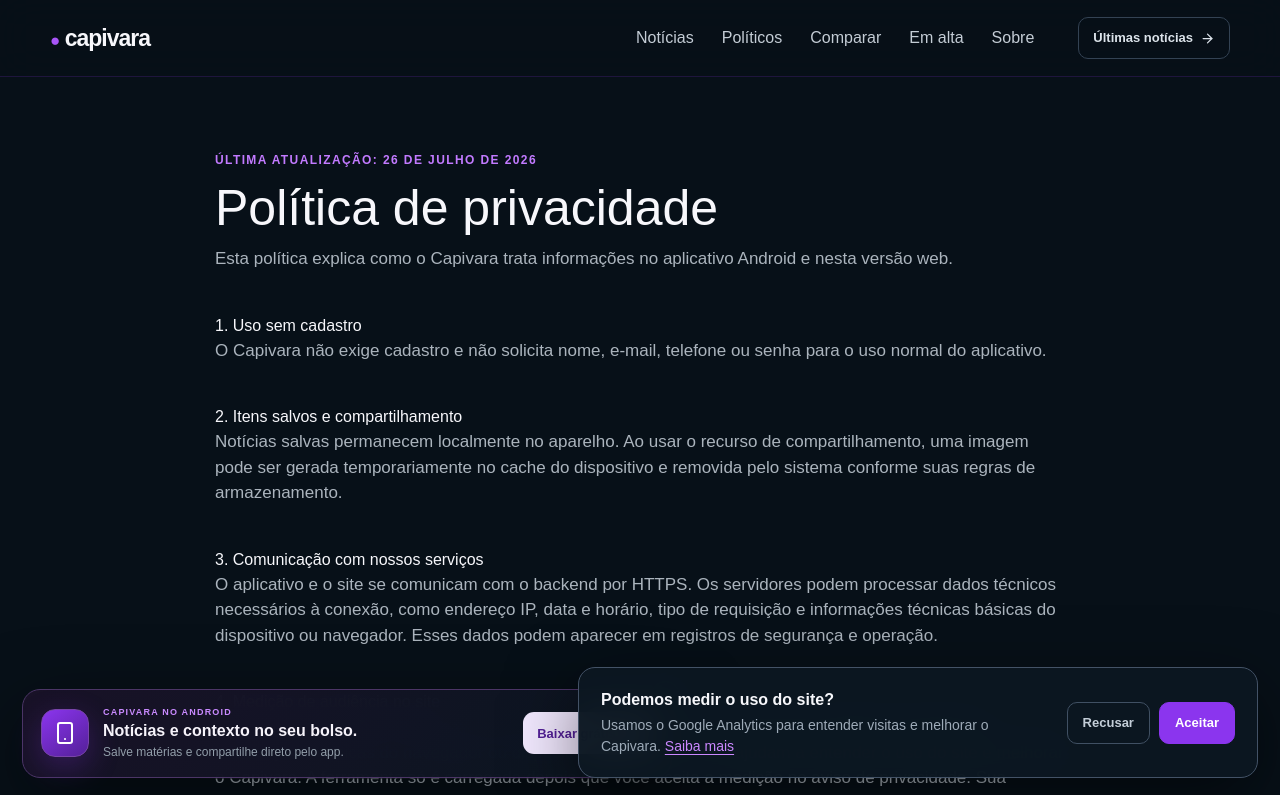
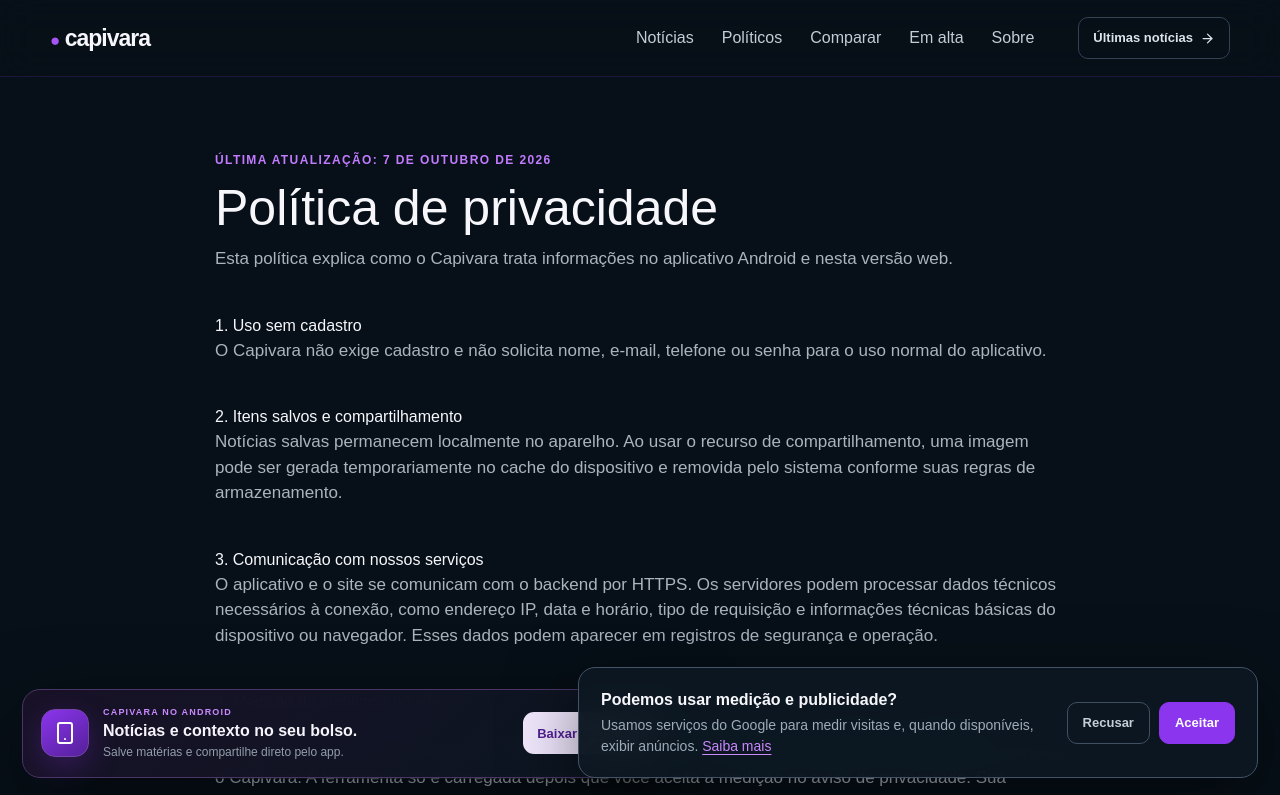
Before and after one commit to LuanCosta/web-capivara, a Next.js app: page /politica-de-privacidade in a window 1280 px wide. Shown: the top 795 px of the page. Built offline with nearby package versions, Linux system fonts and the light colour scheme; no server answers.

Commit message:
add arquivo adsence

```diff
--- a/src/app/layout.tsx
+++ b/src/app/layout.tsx
@@ -3,5 +3,6 @@
 import { GoogleAnalytics } from "@/components/google-analytics";
 import { getPlayStoreUrl } from "@/lib/play-store";
 import "./globals.css";
-export const metadata:Metadata={metadataBase:new URL(process.env.NEXT_PUBLIC_SITE_URL||"https://usecapivara.com.br"),title:{default:"Capivara — Notícias políticas explicadas",template:"%s | Capivara"},description:"Notícias políticas completas, explicadas com clareza e contexto. Acompanhe pelo navegador em qualquer dispositivo.",openGraph:{type:"website",locale:"pt_BR",siteName:"Capivara"},twitter:{card:"summary_large_image"}};
-export default function RootLayout({children}:{children:React.ReactNode}){const measurementId=process.env.NEXT_PUBLIC_GA_MEASUREMENT_ID||"G-Y6C5JG2442";const playStoreUrl=getPlayStoreUrl(process.env.NEXT_PUBLIC_PLAY_STORE_URL);return <html lang="pt-BR"><body>{children}<AppPromoBanner playStoreUrl={playStoreUrl}/><GoogleAnalytics measurementId={measurementId}/></body></html>}
+const adsenseClient=process.env.NEXT_PUBLIC_ADSENSE_CLIENT||"ca-pub-3105097944280355";
+export const metadata:Metadata={metadataBase:new URL(process.env.NEXT_PUBLIC_SITE_URL||"https://usecapivara.com.br"),title:{default:"Capivara — Notícias políticas explicadas",template:"%s | Capivara"},description:"Notícias políticas completas, explicadas com clareza e contexto. Acompanhe pelo navegador em qualquer dispositivo.",openGraph:{type:"website",locale:"pt_BR",siteName:"Capivara"},twitter:{card:"summary_large_image"},other:{"google-adsense-account":adsenseClient}};
+export default function RootLayout({children}:{children:React.ReactNode}){const measurementId=process.env.NEXT_PUBLIC_GA_MEASUREMENT_ID||"G-Y6C5JG2442";const playStoreUrl=getPlayStoreUrl(process.env.NEXT_PUBLIC_PLAY_STORE_URL);return <html lang="pt-BR"><body>{children}<AppPromoBanner playStoreUrl={playStoreUrl}/><GoogleAnalytics measurementId={measurementId} adsenseClient={adsenseClient}/></body></html>}
--- a/src/components/google-analytics.tsx
+++ b/src/components/google-analytics.tsx
@@ -26,7 +26,7 @@
   return { pageType: "institutional", contentGroup: "Institucional" };
 }
 
-export function GoogleAnalytics({ measurementId }: { measurementId: string }) {
+export function GoogleAnalytics({ measurementId, adsenseClient }: { measurementId: string; adsenseClient: string }) {
   const pathname = usePathname();
   const [consent, setConsent] = useState<Consent | null | undefined>(undefined);
   const [tagReady, setTagReady] = useState(false);
@@ -65,6 +65,12 @@
       {consent === "accepted" && (
         <>
           <Script
+            id="capivara-google-adsense"
+            src={`https://pagead2.googlesyndication.com/pagead/js/adsbygoogle.js?client=${adsenseClient}`}
+            strategy="afterInteractive"
+            crossOrigin="anonymous"
+          />
+          <Script
             src={`https://www.googletagmanager.com/gtag/js?id=${measurementId}`}
             strategy="afterInteractive"
             onReady={() => setTagReady(true)}
@@ -83,9 +89,9 @@
       {consent === null && (
         <aside className="consent-banner" aria-label="Preferências de privacidade">
           <div>
-            <strong>Podemos medir o uso do site?</strong>
+            <strong>Podemos usar medição e publicidade?</strong>
             <p>
-              Usamos o Google Analytics para entender visitas e melhorar o Capivara.{" "}
+              Usamos serviços do Google para medir visitas e, quando disponíveis, exibir anúncios.{" "}
               <Link href="/politica-de-privacidade">Saiba mais</Link>
             </p>
           </div>
```
Also changed, not shown: src/app/politica-de-privacidade/page.tsx (+1 -1 lines), public/ads.txt (added), 1 other file (tests, documents, lock files or other folders).
